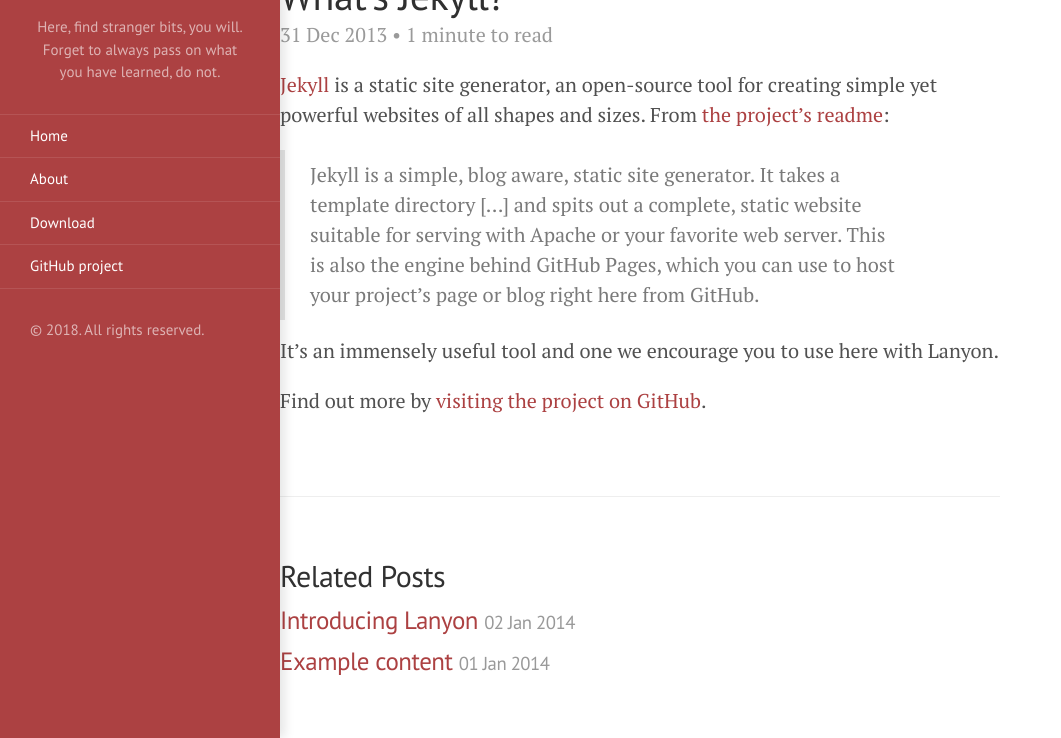
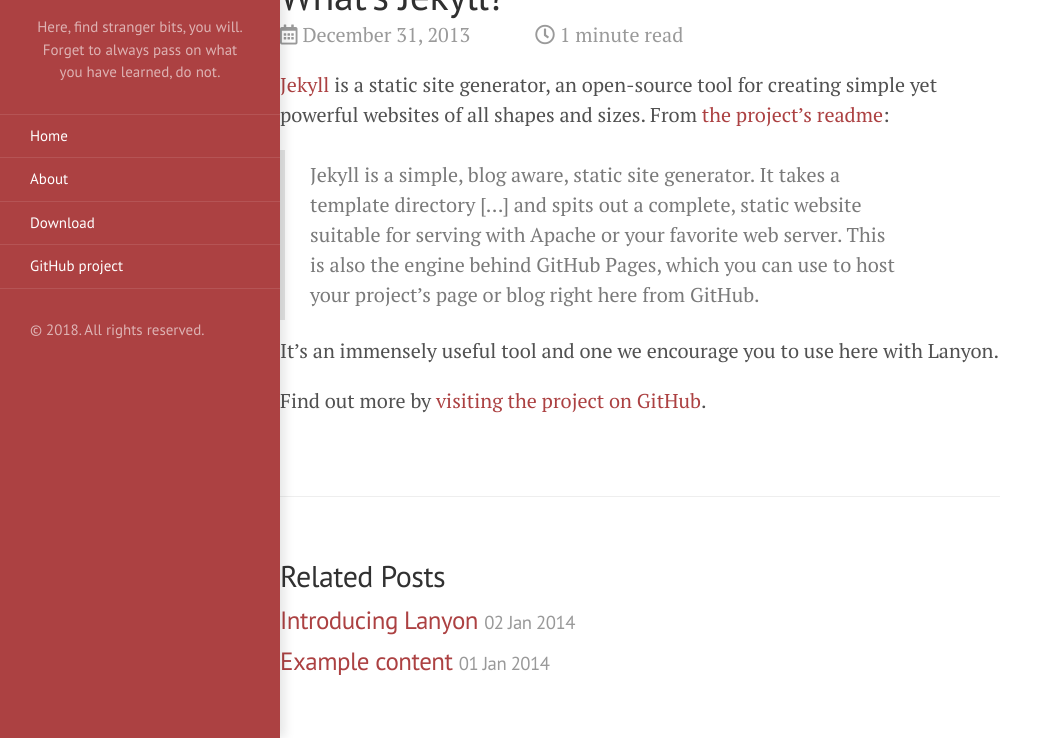
Before and after one commit to valentinabojan/valentinabojan.github.io, a Jekyll site: the page built from _posts/2013-12-31-whats-jekyll.md, in a window 1280 px wide, cut to the strip 162-900 px from the top of the page. Shown: the whole strip, without its empty margins (0-1061 px from the left). Built offline with Jekyll 4.4.1, drawn with Linux system fonts in a browser that asks for light colours; nearby versions of some CDN libraries.

Commit message:
add Font Awesome and change post date format

```diff
--- a/_includes/head.html
+++ b/_includes/head.html
@@ -24,6 +24,7 @@
   <!-- Icons -->
   <link rel="apple-touch-icon-precomposed" sizes="144x144" href="{{ site.baseurl }}/public/apple-touch-icon-precomposed.png">
   <link rel="shortcut icon" href="{{ site.baseurl }}/public/favicon.ico">
+  <link rel="stylesheet" href="https://use.fontawesome.com/releases/v5.2.0/css/all.css" integrity="sha384-hWVjflwFxL6sNzntih27bfxkr27PmbbK/iSvJ+a4+0owXq79v+lsFkW54bOGbiDQ" crossorigin="anonymous">
 
   <!-- RSS -->
   <link rel="alternate" type="application/rss+xml" title="RSS" href="/atom.xml">
--- a/_layouts/post.html
+++ b/_layouts/post.html
@@ -4,7 +4,10 @@
 
 <div class="post">
   <h1 class="post-title">{{ page.title }}</h1>
-  <span class="post-date">{{ page.date | date_to_string }}  • {% include reading-time.html content=content %} to read</span>
+  <span class="post-date">
+    <i class="far fa-calendar-alt"></i> <span class="post-date-margin"> {{ page.date | date: '%B %d, %Y' }} </span>
+    <i class="far fa-clock"></i> {% include reading-time.html content=content %} read
+  </span>
   {{ content }}
 </div>
 
--- a/index.html
+++ b/index.html
@@ -12,7 +12,11 @@
       </a>
     </h1>
 
-    <span class="post-date">{{ post.date | date_to_string }} • {% include reading-time.html content=post.content %} to read</span>
+    <span class="post-date">
+      <i class="far fa-calendar-alt"></i> <span class="post-date-margin"> {{ post.date | date: '%B %d, %Y' }} </span>
+      <i class="far fa-clock"></i> {% include reading-time.html content=post.content %} read
+    </span>
+
     {{ post.content }}
   </div>
   {% endfor %}
--- a/public/css/styles.css
+++ b/public/css/styles.css
@@ -2,3 +2,7 @@
     display: flex;
     justify-content: center;
 }
+
+.post-date-margin {
+    margin-right: 3rem;
+}
```
Also changed, not shown: README.md.
